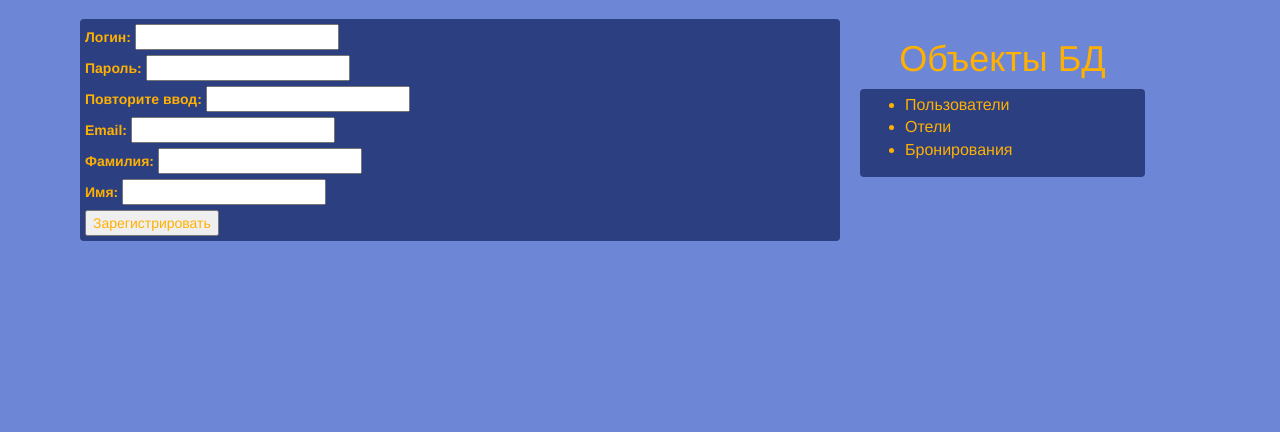
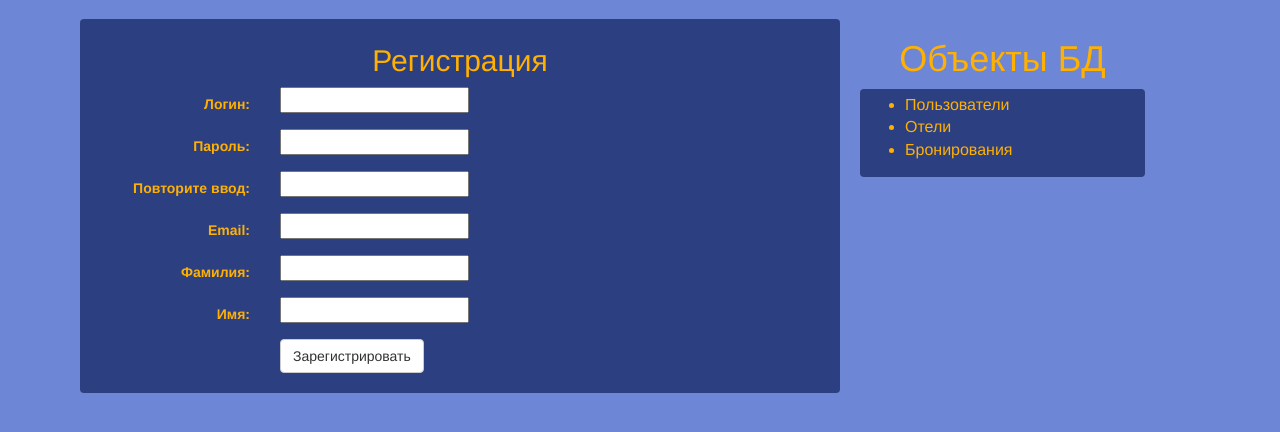
Before and after one commit to EgorDudyrev/RIP_lab5, a Django app: page /labs/registration_dumb/ in a window 1280 px wide. Shown: the part 51-483 px from the top of the page. Run offline with Django 3.2, Linux system fonts and the light colour scheme; some libraries are stand-ins or nearby versions.

Commit message:
Work on registration_dumb form

```diff
--- a/dj_project/labs/templates/base.html
+++ b/dj_project/labs/templates/base.html
@@ -5,12 +5,12 @@
     <meta http-equiv="X-UA-Compatible" content="IE=edge">
     <meta name="viewport" content="width=device-width, initial-scale=1">
     <!-- The above 3 meta tags *must* come first in the head; any other head content must come *after* these tags -->
-    <meta name="description" content="ЛР4 по Python">
+    <meta name="description" content="ЛР по Python">
     <meta name="author" content="Дудырев Егор">
     {% load static %}
     <link rel="icon" href="{% static 'img/favicon.ico'%}">
 
-    <title>{% block title %}Starter Template RIPs lab5{% endblock %}</title>
+    <title>{% block title %}Starter Template RIP labs{% endblock %}</title>
 
     <!-- Bootstrap core CSS -->
 
@@ -40,7 +40,7 @@
     <nav class="navbar navbar-inverse navbar-fixed-top">
       <div class="container">
         <div class="navbar-header">
-          <a class="navbar-brand" href="/my_app/">ЛР5</a>
+          <a class="navbar-brand" href="{% url 'index' %}">ЛР5</a>
         </div>
         <div id="navbar" class="collapse navbar-collapse">
           <form class="navbar-form navbar-right">
--- a/dj_project/labs/templates/registration_dumb.html
+++ b/dj_project/labs/templates/registration_dumb.html
@@ -2,36 +2,53 @@
 
 {% block main_block %}
 <div class="main_block_elem">
-<form method="POST">
+    <h2 style="text-align:center">Регистрация</h2>
+    {% for error in errors.values %}
+        <div class="alert alert-danger" role="alert">{{ error }}</div>
+    {% endfor %}
+<form method="POST" class="form-horizontal">
     {% csrf_token %}
-    {% for error in errors %}
-    {{ error }}<br>
-    {% endfor %}
-    <label>
-        Логин:
-        <input type="text" name="username" value="{{ username }}">
-    </label> <br>
-    <label>
-        Пароль:
-        <input type="password" name="password">
-    </label> <br>
-    <label>
-        Повторите ввод:
-        <input type="password" name="password2">
-    </label> <br>
-    <label>
-        Email:
-        <input type="email" name="email" value="{{ email }}">
-    </label> <br>
-    <label>
-        Фамилия:
-        <input type="text" name="last_name" value="{{ last_name }}">
-    </label> <br>
-    <label>
-        Имя:
-        <input type="text" name="first_name" value="{{ first_name }}">
-    </label> <br>
-    <button type="submit">Зарегистрировать</button>
+    <div class="form-group">
+        <label for="uname" class="col-sm-3 control-label">Логин:</label>
+        <div class="col-sm-9">
+            <input type="text" name="username" value="{{ username }}" id="uname">
+        </div>
+    </div>
+    <div class="form-group">
+        <label for="uname" class="col-sm-3 control-label">Пароль:</label>
+        <div class="col-sm-9">
+            <input type="password" name="password" id="psw">
+        </div>
+    </div>
+    <div class="form-group">
+        <label for="uname" class="col-sm-3 control-label">Повторите ввод:</label>
+        <div class="col-sm-9">
+            <input type="password" name="password2" id="psw2">
+        </div>
+    </div>
+    <div class="form-group">
+        <label for="uname" class="col-sm-3 control-label">Email:</label>
+        <div class="col-sm-9">
+            <input type="email" name="email" value="{{ email }}" id="email">
+        </div>
+    </div>
+    <div class="form-group">
+        <label for="uname" class="col-sm-3 control-label">Фамилия:</label>
+        <div class="col-sm-9">
+            <input type="text" name="last_name" value="{{ last_name }}" id="ls">
+        </div>
+    </div>
+    <div class="form-group">
+        <label for="uname" class="col-sm-3 control-label">Имя:</label>
+        <div class="col-sm-9">
+            <input type="text" name="first_name" value="{{ first_name }}" id="fs">
+        </div>
+    </div>
+    <div class="form-group">
+    <div class="col-sm-offset-3 col-sm-9">
+      <button type="submit" class="btn btn-default">Зарегистрировать</button>
+    </div>
+  </div>
 </form>
 </div>
 {% endblock %}
--- a/dj_project/labs/views.py
+++ b/dj_project/labs/views.py
@@ -33,41 +33,40 @@ def registration(request):
 
 
 def registration_dumb(request):
-    errors = []
+    errors = {}
     if request.method == 'POST':
         username = request.POST.get('username')
         if not username:
-            errors.append('Введите логин')
+            errors['uname']='Введите логин'
         elif len(username) < 5:
-            errors.append('Длина логина должна быть не меньше 5 символов')
+            errors['uname']='Длина логина должна быть не меньше 5 символов'
+        qs = UserList().get_queryset()
+        for q in qs:
+            if username == q.username:
+                errors['uname']='Такой логин уже занят'
+                break
 
         password = request.POST.get('password')
         if not password:
-            errors.append('Введите пароль')
+            errors['psw']='Введите пароль'
         elif len(password) < 8:
-            errors.append('Длина пароля должна быть не меньше 8 символов')
+            errors['psw']='Длина пароля должна быть не меньше 8 символов'
+
         password_repeat = request.POST.get('password2')
-
         if password_repeat != password_repeat:
-            errors.append('Пароли должны совпадать')
+            errors['psw2']='Пароли должны совпадать'
 
         email = request.POST.get('email')
         if not email:
-            errors.append('Введите email')
+            errors['email']='Введите email'
 
         last_name = request.POST.get('last_name')
         if not last_name:
-            errors.append('Введите фамилию')
+            errors['lname']='Введите фамилию'
 
         first_name = request.POST.get('first_name')
         if not first_name:
-            errors.append('Введите имя')
-
-        qs = UserList().get_queryset()
-        for q in qs:
-            if username == q.username:
-                errors.append('Такое имя пользователя уже занято')
-                break
+            errors['fname']='Введите имя'
 
         if not errors:
             u = User()
```
